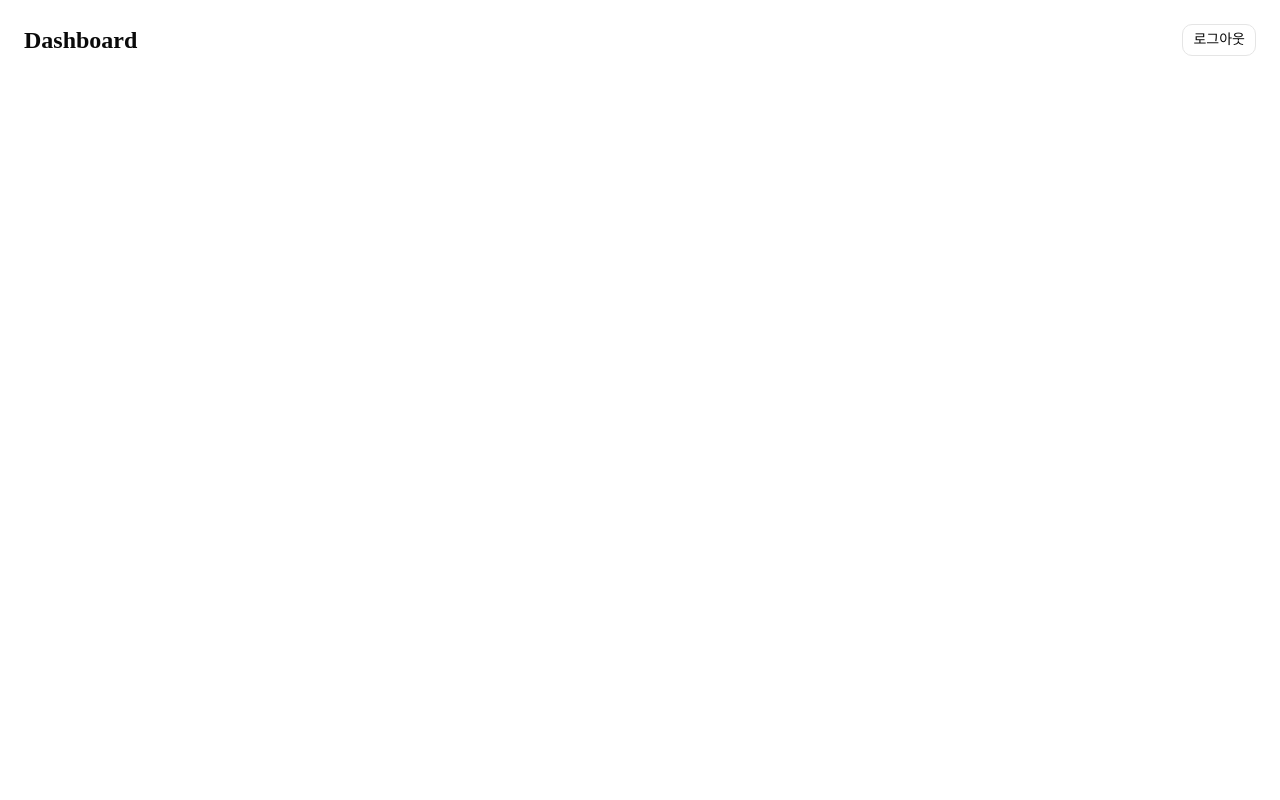
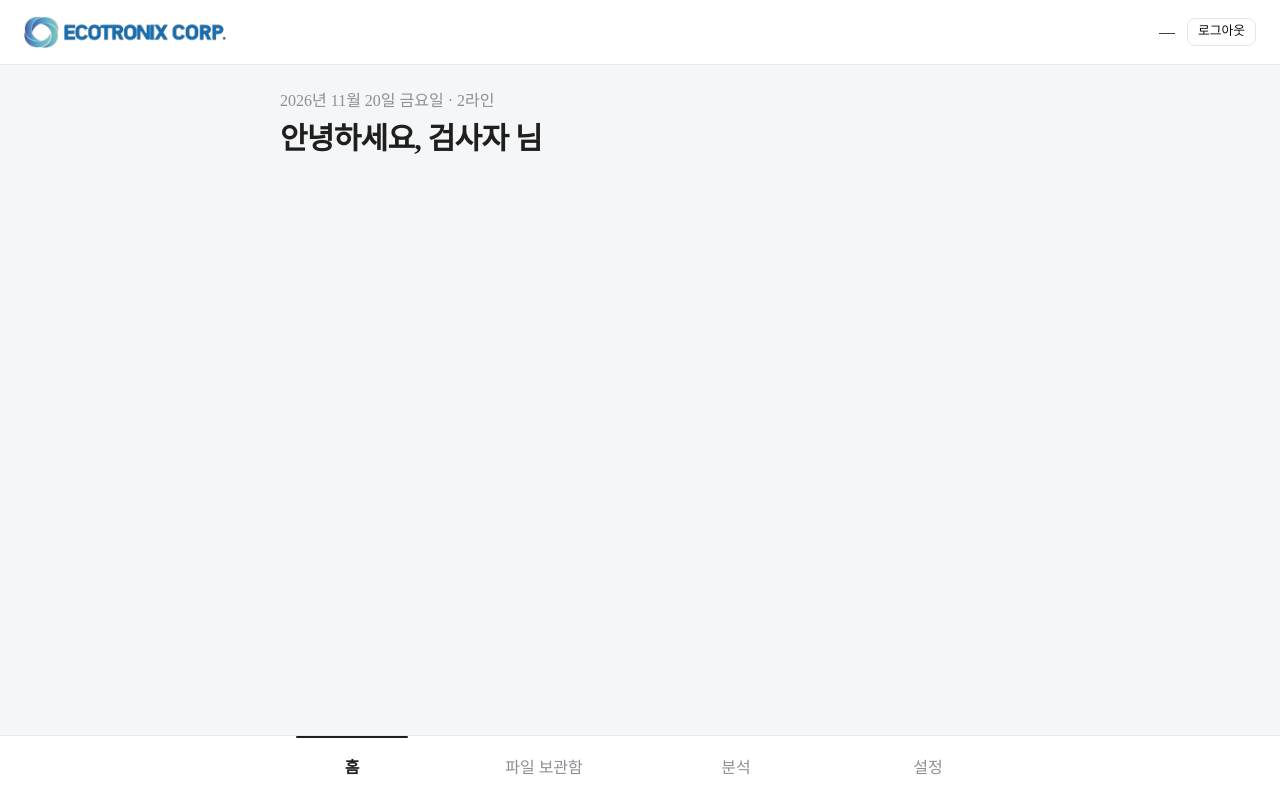
Before and after one commit to namkijoo17/DataSheet_fronEnd, a Next.js app: page /dashboard in a window 1280 px wide. Built offline with nearby package versions, Linux system fonts and the light colour scheme.

Commit message:
Feat:네비게이션바, 헤더 추가

```diff
--- /dev/null
+++ b/src/app/(main)/analysis/page.tsx
@@ -0,0 +1,8 @@
+export default function AnalysisPage() {
+  return (
+    <section className="space-y-2">
+      <h1 className="text-2xl font-bold text-[#1f1f1f]">분석</h1>
+      <p className="text-muted-foreground">품질 분석·SPC 화면이 여기에 표시됩니다.</p>
+    </section>
+  );
+}
--- /dev/null
+++ b/src/app/(main)/archive/page.tsx
@@ -0,0 +1,8 @@
+export default function ArchivePage() {
+  return (
+    <section className="space-y-2">
+      <h1 className="text-2xl font-bold text-[#1f1f1f]">파일 보관함</h1>
+      <p className="text-muted-foreground">데이터시트 폴더 목록이 여기에 표시됩니다.</p>
+    </section>
+  );
+}
--- a/src/app/(main)/dashboard/page.tsx
+++ b/src/app/(main)/dashboard/page.tsx
@@ -1,33 +1,24 @@
 'use client';
 
-import { useLogout } from '@/features/auth/session/use-logout';
+import dayjs from 'dayjs';
+import 'dayjs/locale/ko';
+
 import { useAuthStore } from '@/features/auth/session/auth-store';
-import { Button } from '@/shared/ui/button';
+
+dayjs.locale('ko');
 
 export default function DashboardPage() {
   const user = useAuthStore((state) => state.user);
-  const { logout, isPending } = useLogout();
+  const todayLabel = dayjs().format('YYYY년 M월 D일 dddd');
 
   return (
-    <div className="flex min-h-svh flex-col gap-4 p-6">
-      <div className="flex items-center justify-between gap-4">
-        <div>
-          <h1 className="text-2xl font-semibold">Dashboard</h1>
-          {user && (
-            <p className="mt-1 text-muted-foreground">
-              {user.name} ({user.employeeId}) · {user.role}
-            </p>
-          )}
-        </div>
-        <Button
-          type="button"
-          variant="outline"
-          disabled={isPending}
-          onClick={logout}
-        >
-          {isPending ? '로그아웃 중...' : '로그아웃'}
-        </Button>
-      </div>
-    </div>
+    <section className="space-y-2">
+      <p className="text-sm text-[#8b8f96] md:text-base">
+        {todayLabel} · 2라인
+      </p>
+      <h1 className="text-[1.75rem] font-bold tracking-tight text-[#1f1f1f] md:text-3xl">
+        안녕하세요, {user?.name ?? '검사자'} 님
+      </h1>
+    </section>
   );
 }
--- /dev/null
+++ b/src/app/(main)/layout.tsx
@@ -0,0 +1,17 @@
+import { AppHeader, BottomNav } from '@/widgets/app-shell';
+
+export default function MainLayout({
+  children,
+}: {
+  children: React.ReactNode;
+}) {
+  return (
+    <div className="flex min-h-svh flex-col bg-[#f5f6f7]">
+      <AppHeader />
+      <main className="mx-auto w-full max-w-3xl flex-1 px-5 pb-24 pt-6 md:px-6 md:pb-28">
+        {children}
+      </main>
+      <BottomNav />
+    </div>
+  );
+}
--- /dev/null
+++ b/src/app/(main)/settings/page.tsx
@@ -0,0 +1,26 @@
+'use client';
+
+import { useAuthStore } from '@/features/auth/session/auth-store';
+
+export default function SettingsPage() {
+  const user = useAuthStore((state) => state.user);
+
+  return (
+    <section className="space-y-6">
+      <div className="space-y-2">
+        <h1 className="text-2xl font-bold text-[#1f1f1f]">설정</h1>
+        <p className="text-muted-foreground">데이터시트 관리 및 계정 설정</p>
+      </div>
+
+      {user && (
+        <div className="rounded-2xl bg-white px-5 py-4 shadow-sm">
+          <p className="text-sm text-[#8b8f96]">로그인 계정</p>
+          <p className="mt-1 text-lg font-semibold text-[#1f1f1f]">
+            {user.name} ({user.employeeId})
+          </p>
+          <p className="mt-0.5 text-sm text-[#8b8f96]">{user.role}</p>
+        </div>
+      )}
+    </section>
+  );
+}
--- /dev/null
+++ b/src/widgets/app-shell/index.ts
@@ -0,0 +1,3 @@
+export { AppHeader } from './ui/app-header';
+export { BottomNav } from './ui/bottom-nav';
+export { MAIN_NAV_ITEMS } from './model/nav';
--- /dev/null
+++ b/src/widgets/app-shell/model/nav.ts
@@ -0,0 +1,12 @@
+export const MAIN_NAV_ITEMS = [
+  { href: '/dashboard', label: '홈' },
+  { href: '/archive', label: '파일 보관함' },
+  { href: '/analysis', label: '분석' },
+  { href: '/settings', label: '설정' },
+] as const;
+
+export type MainNavHref = (typeof MAIN_NAV_ITEMS)[number]['href'];
+
+export function isNavActive(pathname: string, href: string) {
+  return pathname === href || pathname.startsWith(`${href}/`);
+}
--- /dev/null
+++ b/src/widgets/app-shell/ui/app-header.tsx
@@ -0,0 +1,56 @@
+'use client';
+
+import Image from 'next/image';
+import Link from 'next/link';
+
+import { useAuthStore } from '@/features/auth/session/auth-store';
+import { useLogout } from '@/features/auth/session/use-logout';
+import { Button } from '@/shared/ui/button';
+import { cn } from '@/shared/lib/utils';
+
+type AppHeaderProps = {
+  className?: string;
+};
+
+export function AppHeader({ className }: AppHeaderProps) {
+  const user = useAuthStore((state) => state.user);
+  const { logout, isPending } = useLogout();
+
+  return (
+    <header
+      className={cn(
+        'sticky top-0 z-40 border-b border-[#e8eaed] bg-white',
+        className,
+      )}
+    >
+      <div className="flex h-14 items-center justify-between gap-3 px-4 md:h-16 md:px-6">
+        <Link href="/dashboard" className="flex shrink-0 items-center">
+          <Image
+            src="/brand/ecotronix-logo.png"
+            alt="ECOTRONIX CORP."
+            width={220}
+            height={36}
+            priority
+            className="h-7 w-auto md:h-8"
+          />
+        </Link>
+
+        <div className="flex min-w-0 items-center gap-2 md:gap-3">
+          <span className="truncate text-sm font-medium text-[#1f1f1f] md:text-base">
+            {user?.name ?? '—'}
+          </span>
+          <Button
+            type="button"
+            variant="outline"
+            size="sm"
+            disabled={isPending}
+            onClick={logout}
+            className="shrink-0"
+          >
+            {isPending ? '로그아웃 중...' : '로그아웃'}
+          </Button>
+        </div>
+      </div>
+    </header>
+  );
+}
--- /dev/null
+++ b/src/widgets/app-shell/ui/bottom-nav.tsx
@@ -0,0 +1,48 @@
+'use client';
+
+import Link from 'next/link';
+import { usePathname } from 'next/navigation';
+
+import { cn } from '@/shared/lib/utils';
+
+import { isNavActive, MAIN_NAV_ITEMS } from '../model/nav';
+
+export function BottomNav() {
+  const pathname = usePathname();
+
+  return (
+    <nav
+      aria-label="메인 메뉴"
+      className="fixed inset-x-0 bottom-0 z-40 border-t border-[#e8eaed] bg-white pb-[env(safe-area-inset-bottom)]"
+    >
+      <ul className="mx-auto grid h-14 max-w-3xl grid-cols-4 md:h-16">
+        {MAIN_NAV_ITEMS.map((item) => {
+          const active = isNavActive(pathname, item.href);
+
+          return (
+            <li key={item.href} className="relative">
+              {active && (
+                <span
+                  className="absolute inset-x-6 top-0 h-0.5 rounded-full bg-[#1f1f1f] md:inset-x-10"
+                  aria-hidden
+                />
+              )}
+              <Link
+                href={item.href}
+                aria-current={active ? 'page' : undefined}
+                className={cn(
+                  'flex h-full items-center justify-center px-1 text-center text-[0.9375rem] transition-colors md:text-base',
+                  active
+                    ? 'font-semibold text-[#1f1f1f]'
+                    : 'font-medium text-[#8b8f96]',
+                )}
+              >
+                {item.label}
+              </Link>
+            </li>
+          );
+        })}
+      </ul>
+    </nav>
+  );
+}
```
